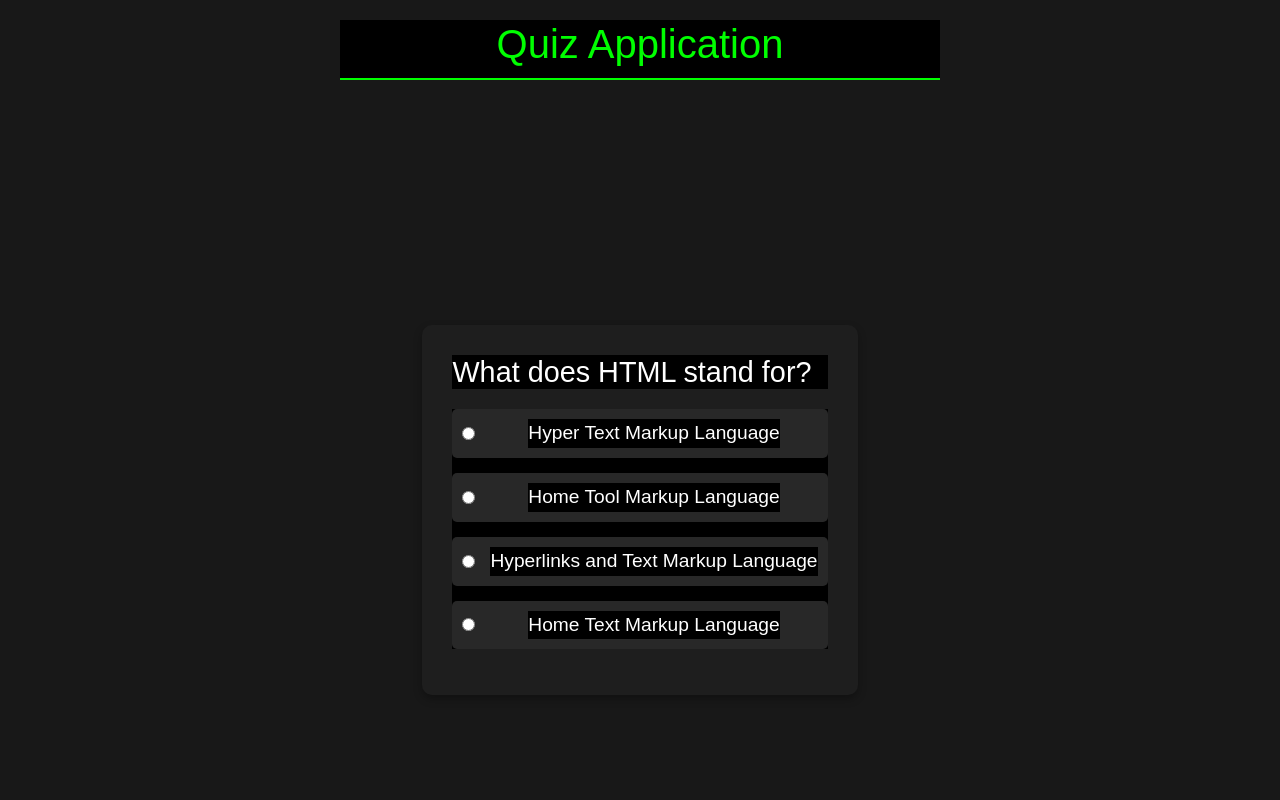
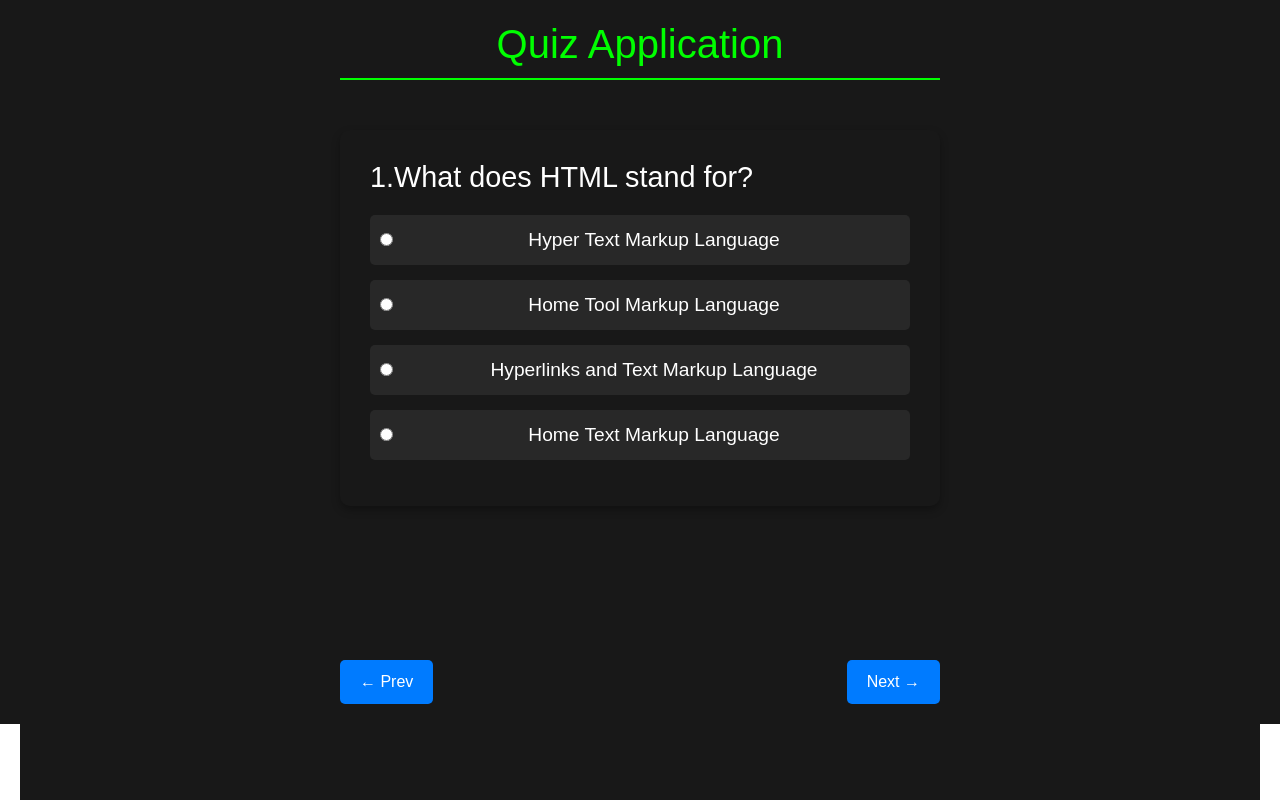
Before and after one commit to sudhanshu1919/Quiz_Application, a React (Create React App) app: page /quiz in a window 1280 px wide. Shown: the top 800 px of the page. Built offline with nearby package versions, Linux system fonts and the light colour scheme.

Commit message:
Resolved merge conflicts

```diff
--- a/src/components/Main.jsx
+++ b/src/components/Main.jsx
@@ -43,6 +43,7 @@ const Container = styled.div`
   align-items: center;
   min-height: 100vh;
   padding: 20px;
+  background-color: black;
 `;
 
 const Title = styled.h1`
@@ -103,6 +104,7 @@ const Input = styled.input`
   border: 1px solid #e3e3e3;
   border-radius: 5px;
   font-size: 1.2rem;
+  color: black;
 
   @media (max-width: 768px) {
     font-size: 1rem;
@@ -130,6 +132,7 @@ const StyledLink = styled(Link)`
 
   &:hover {
     background-color: #0056b3;
+    color: white;
   }
 
   @media (max-width: 768px) {
--- a/src/components/Questions.jsx
+++ b/src/components/Questions.jsx
@@ -2,13 +2,20 @@ import React, { useEffect, useState } from "react";
 import styled from "styled-components";
 import data from "../Database/data";
 
+// Custom Hook
+
+import { useFetchQuestion } from "../hooks/FetchQuestion";
+
 function Questions() {
   const [checked, setChecked] = useState();
-
+  const [{ isLoading, apiData, serverError }] = useFetchQuestion();
   const question = data[0];
 
   useEffect(() => {
-    console.log(data);
+    // console.log(data);
+    // console.log(isLoading);
+    console.log(apiData);
+    // console.log(serverError);
   }, []); // Added empty dependency array to prevent infinite loop
 
   function onSelect() {
@@ -19,7 +26,7 @@ function Questions() {
     <Container>
       {/* <Header>Quiz Application</Header> */}
       <QuestionWrapper>
-        <QuestionTitle>{question.question}</QuestionTitle>
+        <QuestionTitle>1.{question.question}</QuestionTitle>
         <OptionsList key={question.id}>
           {question.options.map((q, i) => (
             <OptionItem key={i}>
@@ -40,14 +47,14 @@ function Questions() {
 }
 
 export default Questions;
-
+// display: flex;
+// flex-direction: column;
+// justify-content: center;
+//   align-items: center;
 const Container = styled.div`
-  display: flex;
-  flex-direction: column;
-  justify-content: center;
-  align-items: center;
   min-height: 100vh;
   background-color: #181818;
+  line-height: 30px;
   padding: 20px;
 `;
 
@@ -63,7 +70,6 @@ const Header = styled.h1`
 `;
 
 const QuestionWrapper = styled.div`
-  background-color: #1e1e1e;
   padding: 30px;
   border-radius: 10px;
   width: 100%;
--- a/src/components/Quiz.jsx
+++ b/src/components/Quiz.jsx
@@ -4,11 +4,11 @@ import Questions from "./Questions";
 import { useSelector } from "react-redux";
 
 function Quiz() {
-  const question = useSelector((state) => state.questions); // Update this selector based on your Redux structure
+  const state = useSelector((state) => state.questions); // Update this selector based on your Redux structure
 
   useEffect(() => {
-    console.log(question);
-  }, [question]); // Add the question as a dependency
+    console.log(state);
+  }, [state]); // Add the question as a dependency
 
   // Next Button Event Handler
   function onNext() {
@@ -41,12 +41,11 @@ function Quiz() {
 
 export default Quiz;
 
+// display: flex;
+//   flex-direction: column;
+//   justify-content: center;
+//   align-items: center;
 const QuizContainer = styled.div`
-  display: flex;
-  flex-direction: column;
-  justify-content: center;
-  align-items: center;
-  min-height: 100vh;
   background-color: #181818;
   padding: 20px;
 `;
@@ -67,7 +66,7 @@ const ButtonGrid = styled.div`
   justify-content: space-between;
   width: 100%;
   max-width: 600px;
-  margin-top: 20px;
+  margin-top: -250px;
 `;
 
 const Button = styled.button`
--- /dev/null
+++ b/src/hooks/FetchQuestion.js
@@ -0,0 +1,40 @@
+import { useEffect, useState } from "react";
+import data from "../Database/data";
+import { useDispatch } from "react-redux";
+// Redux Action
+
+import * as Action from "../redux/question_reducer";
+// Fetch question hook to feth api data set value to store
+export const useFetchQuestion = () => {
+  const dispatch = useDispatch();
+
+  const [getData, setGetData] = useState({
+    isLoading: false,
+    apiData: [],
+    serverError: null,
+  });
+
+  useEffect(() => {
+    setGetData((prev) => ({ ...prev, Loading: true }));
+    // async Function fetch backend data
+    (async () => {
+      try {
+        let question = await data;
+
+        if (question.length > 0) {
+          setGetData((prev) => ({ ...prev, isLoading: false }));
+          setGetData((prev) => ({ ...prev, apiData: question }));
+
+          // dispatch an action
+          dispatch(Action.startExamAction(question));
+        } else {
+          throw new Error("No Question Avalibale..!");
+        }
+      } catch (error) {
+        setGetData((prev) => ({ ...prev, isLoading: false }));
+        setGetData((prev) => ({ ...prev, serverError: error }));
+      }
+    })();
+  }, [dispatch]);
+  return [getData, setGetData];
+};
--- a/src/redux/result_erducer.js
+++ /dev/null
@@ -1 +0,0 @@
-export const resultReducer = () => {};
--- /dev/null
+++ b/src/redux/result_rducer.js
@@ -0,0 +1,25 @@
+import { createSlice } from "@reduxjs/toolkit";
+
+const resultReducer = createSlice({
+  name: "result",
+  initialState: {
+    userId: null,
+    result: [],
+  },
+  reducers: {
+    // Define your reducers here
+    setUserId: (state, action) => {
+      state.userId = action.payload;
+    },
+    setResult: (state, action) => {
+      state.result = action.payload;
+    },
+    clearResult: (state) => {
+      state.result = [];
+    },
+  },
+});
+
+export const { setUserId, setResult, clearResult } = resultReducer.actions;
+
+export default resultReducer.reducer;
--- a/src/redux/store.js
+++ b/src/redux/store.js
@@ -2,10 +2,10 @@ import { combineReducers, configureStore } from "@reduxjs/toolkit";
 
 // call reducers
 import questionReducer from "./question_reducer";
-import { resultReducer } from "./result_erducer";
+import resultReducer from "./result_rducer";
 const rootReducer = combineReducers({
   questions: questionReducer,
-  //   result: resultReducer,
+  result: resultReducer,
 });
 
 // create store with reducers
--- a/src/styles/App.css
+++ b/src/styles/App.css
@@ -40,7 +40,6 @@
 * {
   padding: 0;
   margin: 0 auto;
-  background-color: black;
   color: white;
 
   font-family: Arial, Helvetica, sans-serif;
```
Also changed, not shown: 1 other file (tests, documents, lock files or other folders).
